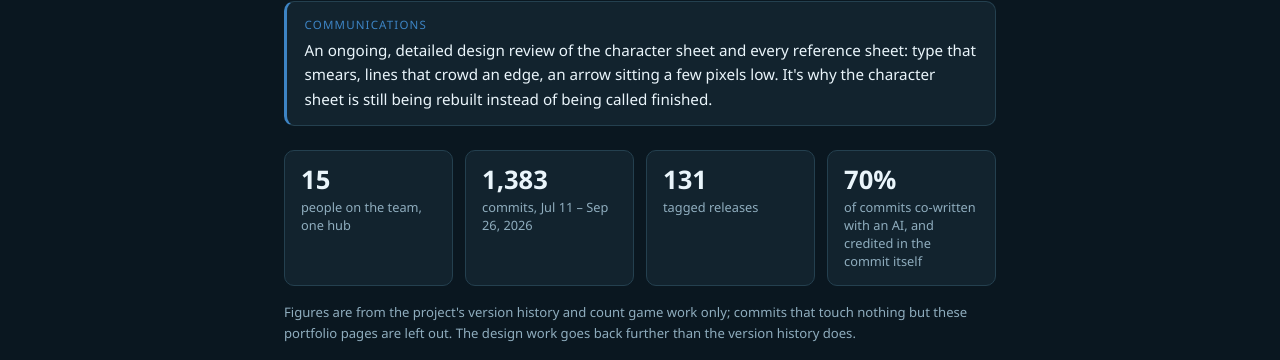
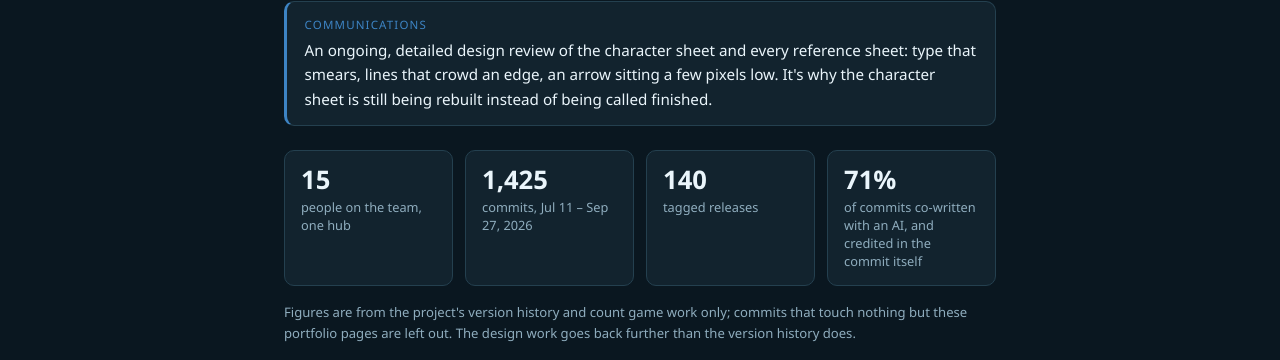
Before and after one commit to feralucce/20_Below, a Jekyll site: the page built from docs/case-study-ai-workflow.html, in a window 1280 px wide and 900 px high, scrolled down 2329 px. Shown: the part 98-458 px from the top of the window. Built offline with Jekyll 4.4.1, drawn with Linux system fonts in a browser that asks for light colours.

Commit message:
Portfolio: refresh the case-study stats
Co-Authored-By: Claude Opus 5.5 <noreply@anthropic.com>

```diff
--- a/docs/case-study-ai-workflow.html
+++ b/docs/case-study-ai-workflow.html
@@ -76,10 +76,10 @@
   <h2>Design Decisions</h2>
   <ul>
     <li><strong>A roundtable with direct dissemination.</strong> Every pushed update and every rules change goes to the whole team at the same moment, not filtered down a chain. Nobody works from last week's version, and nobody hears about a change from someone else's summary of it.</li>
-    <li><strong>Feedback comes in directly, and one pen goes out.</strong> Every team member brings their feedback straight to me, and I make the changes to the rules, the prose, and the authorship. I'm the hub for decisions and communication. That's why all <span data-stat="commits">1,383</span> commits to the game are under my name. Fifteen people feed in, the book keeps one voice, and there's never a question of which version is real.</li>
+    <li><strong>Feedback comes in directly, and one pen goes out.</strong> Every team member brings their feedback straight to me, and I make the changes to the rules, the prose, and the authorship. I'm the hub for decisions and communication. That's why all <span data-stat="commits">1,425</span> commits to the game are under my name. Fifteen people feed in, the book keeps one voice, and there's never a question of which version is real.</li>
     <li><strong>One source of truth, many outputs.</strong> The Scrivener manuscript is canonical. The web book, the print PDF, and the layout tool's input are all generated from it by script, not maintained by hand. When they drift, it gets fixed at the source and then run through a "rules-sync" pass, not patched in whichever copy someone noticed.</li>
     <li><strong>Change control before every edit pass.</strong> Every rewrite of a print chapter started with a named snapshot: <em>before-rules-sync</em>, <em>before-literacy-cut</em>, <em>before-element-rebalance</em>. That's fifty-two of them in the two weeks leading up to the print build. Any pass that went wrong could be put back exactly as it was before that pass, not approximately, and the name says what the pass was for.</li>
-    <li><strong>Small, scoped, versioned releases.</strong> Every change is its own commit with a plain-language reason, and the apps ship as tagged versions, <span data-stat="tags">131</span> so far. When a team member reports a problem, I can name the release it appeared in.</li>
+    <li><strong>Small, scoped, versioned releases.</strong> Every change is its own commit with a plain-language reason, and the apps ship as tagged versions, <span data-stat="tags">140</span> so far. When a team member reports a problem, I can name the release it appeared in.</li>
     <li><strong>Verify the AI, the same as anyone else.</strong> The AI told me, more than once, that pieces of the brand library didn't exist. I'd already built them, and I pointed it to the files. It also caught one of mine: the download page claimed one of the extensions could read a character file, and when it checked that claim against the extension's own code, the claim was false. Neither of us gets to be the source of truth. The code is.</li>
     <li><strong>Keep the known problems visible.</strong> There's an unresolved formatting mismatch between the web and print versions of the Gift list. It's written into the project's own architecture diagram instead of left for someone to rediscover. A risk log that only lists the solved risks isn't doing its job.</li>
   </ul>
@@ -95,9 +95,9 @@
 
   <div class="stats">
     <div class="stat"><div class="n">15</div><div class="l">people on the team, one hub</div></div>
-    <div class="stat"><div class="n"><span data-stat="commits">1,383</span></div><div class="l">commits, <span data-stat="range">Jul 11 &ndash; Sep 26, 2026</span></div></div>
-    <div class="stat"><div class="n"><span data-stat="tags">131</span></div><div class="l">tagged releases</div></div>
-    <div class="stat"><div class="n"><span data-stat="ai">70%</span></div><div class="l">of commits co-written with an AI, and credited in the commit itself</div></div>
+    <div class="stat"><div class="n"><span data-stat="commits">1,425</span></div><div class="l">commits, <span data-stat="range">Jul 11 &ndash; Sep 27, 2026</span></div></div>
+    <div class="stat"><div class="n"><span data-stat="tags">140</span></div><div class="l">tagged releases</div></div>
+    <div class="stat"><div class="n"><span data-stat="ai">71%</span></div><div class="l">of commits co-written with an AI, and credited in the commit itself</div></div>
   </div>
   <p class="stats-note">Figures are from the project's version history and count game work only; commits that touch nothing but these portfolio pages are left out. The design work goes back further than the version history does.</p>
 
```
